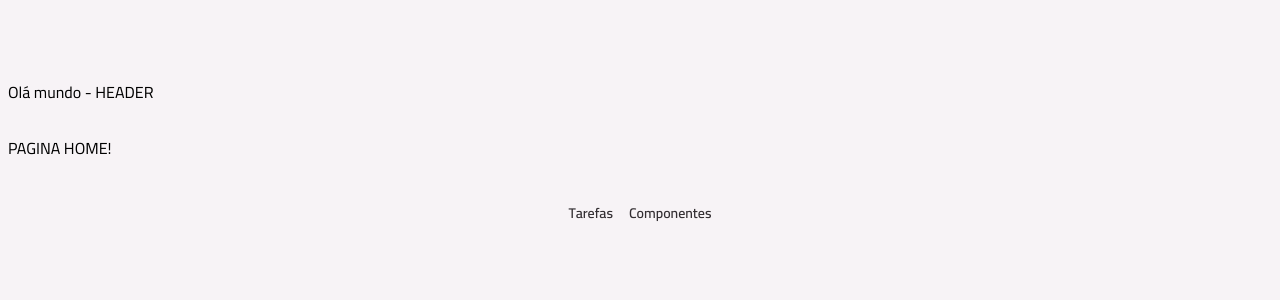
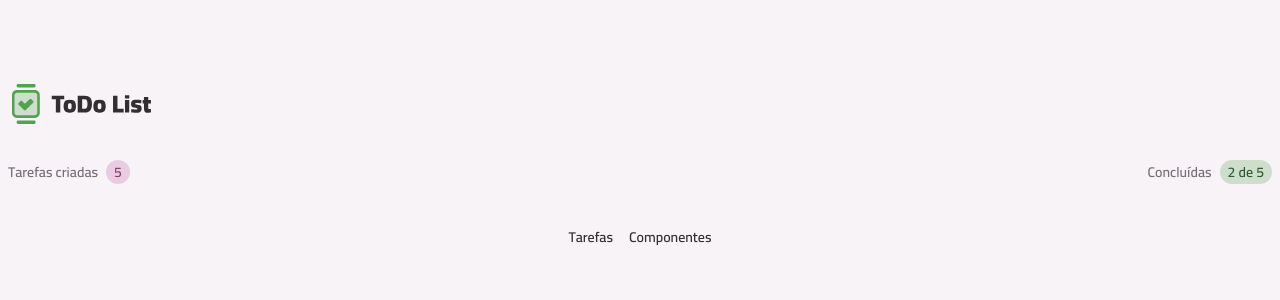
Before and after one commit to Buenohy/react-todo, a React (Vite) app: page / in a window 1280 px wide. Shown: the top 300 px of the page. Built offline with nearby package versions, Linux system fonts and the light colour scheme.

Commit message:
feat: create core components and task-summary components

```diff
--- /dev/null
+++ b/src/core-components/footer.tsx
@@ -0,0 +1,21 @@
+import { NavLink } from 'react-router';
+import Text from '../components/text';
+
+export default function Footer() {
+  return (
+    <footer className="my-5 md:my-10">
+      <nav className="flex items-center justify-center gap-4">
+        <NavLink to="/">
+          <Text variant="body-sm-bold" className="text-gray-300">
+            Tarefas
+          </Text>
+        </NavLink>
+        <NavLink to="componentes">
+          <Text variant="body-sm-bold" className="text-gray-300">
+            Componentes
+          </Text>
+        </NavLink>
+      </nav>
+    </footer>
+  );
+}
--- /dev/null
+++ b/src/core-components/header.tsx
@@ -0,0 +1,10 @@
+import Container from '../components/container';
+import Logo from '../assets/images/logo.svg?react';
+
+export default function Header() {
+  return (
+    <Container as="header" className="mt-3 md:mt-20">
+      <Logo className="h-9 md:h-12" />
+    </Container>
+  );
+}
--- /dev/null
+++ b/src/core-components/main-content.tsx
@@ -0,0 +1,16 @@
+import type React from 'react';
+import { cx } from 'class-variance-authority';
+
+interface MainContentProps extends React.ComponentProps<'main'> {}
+
+export default function MainContent({
+  children,
+  className,
+  ...props
+}: MainContentProps) {
+  return (
+    <main className={cx('mt-4 md:mt-8', className)} {...props}>
+      {children}
+    </main>
+  );
+}
--- /dev/null
+++ b/src/core-components/task-summary.tsx
@@ -0,0 +1,22 @@
+import React from 'react';
+import Text from '../components/text';
+import Badge from '../components/badge';
+
+export default function TaskSummary() {
+  return (
+    <>
+      <div className="flex items-center gap-2">
+        <Text variant="body-sm-bold" className="!text-gray-300">
+          Tarefas criadas
+        </Text>
+        <Badge variant="secondary">5</Badge>
+      </div>
+      <div className="flex items-center gap-2">
+        <Text variant="body-sm-bold" className="!text-gray-300">
+          Concluídas
+        </Text>
+        <Badge variant="primary">2 de 5</Badge>
+      </div>
+    </>
+  );
+}
--- a/src/pages/layout-main.tsx
+++ b/src/pages/layout-main.tsx
@@ -1,30 +1,16 @@
-import { NavLink, Outlet } from 'react-router';
-import Container from '../components/container';
-import Text from '../components/text';
+import Footer from '../core-components/footer';
+import Header from '../core-components/header';
+import MainContent from '../core-components/main-content';
+import { Outlet } from 'react-router';
 
 export default function LayoutMain() {
   return (
     <>
-      <Container as="header" className="mt-3 md:mt-20">
-        Olá mundo - HEADER
-      </Container>
-      <main className="mt-4 md:mt-8">
+      <Header />
+      <MainContent>
         <Outlet />
-      </main>
-      <footer className="my-5 md:my-10">
-        <nav className="flex items-center justify-center gap-4">
-          <NavLink to="/">
-            <Text variant="body-sm-bold" className="text-gray-300">
-              Tarefas
-            </Text>
-          </NavLink>
-          <NavLink to="componentes">
-            <Text variant="body-sm-bold" className="text-gray-300">
-              Componentes
-            </Text>
-          </NavLink>
-        </nav>
-      </footer>
+      </MainContent>
+      <Footer />
     </>
   );
 }
--- a/src/pages/page-home.tsx
+++ b/src/pages/page-home.tsx
@@ -1,5 +1,12 @@
 import Container from '../components/container';
+import TaskSummary from '../core-components/task-summary';
 
 export default function PageHome() {
-  return <Container>PAGINA HOME!</Container>;
+  return (
+    <Container as="article" className="space-y-3">
+      <header className="flex items-center justify-between">
+        <TaskSummary />
+      </header>
+    </Container>
+  );
 }
```
